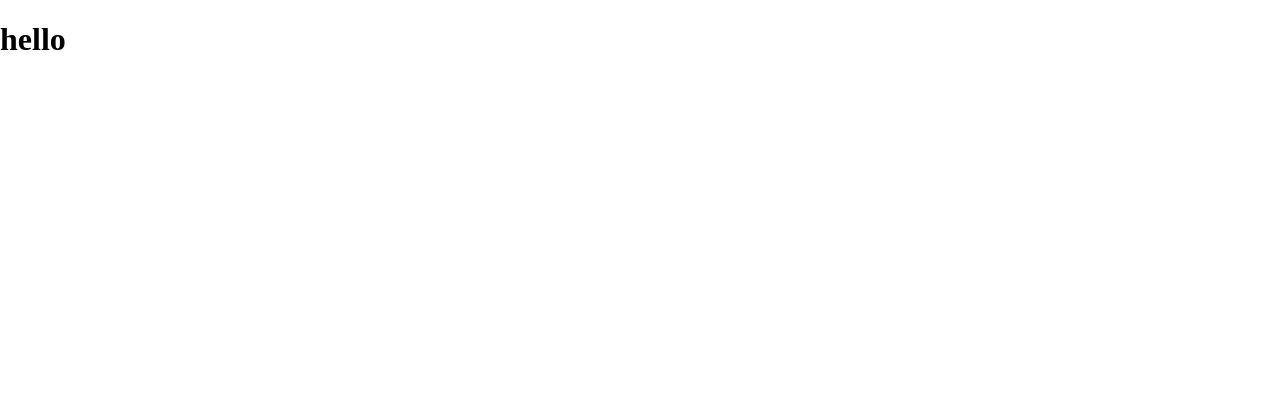
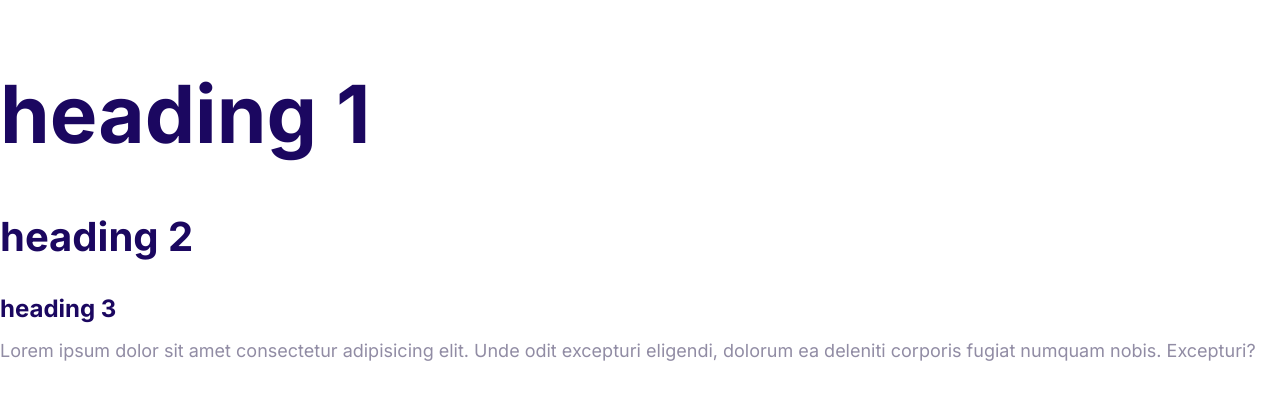
Before and after one commit to arshamDev/ArshamDev, a plain HTML site: page index.html in a window 1280 px wide. Drawn offline with Linux system fonts and the light colour scheme.

Commit message:
Define the styles for the fonts(Typography)

```diff
--- a/css/styles.css
+++ b/css/styles.css
@@ -5,3 +5,45 @@
   --color-heading: #1b0760;
   --color-body: #918ca4;
 }
+html {
+  font-size: 62.5%;
+}
+body {
+  font-family: Inter, Arial, Helvetica, sans-serif;
+  color: var(--color-body);
+  font-size: 2.4rem;
+  line-height: 1.5;
+}
+h1,
+h2,
+h3 {
+  color: var(--color-heading);
+  margin-bottom: 1rem;
+}
+h1 {
+  font-size: 7rem;
+}
+h2 {
+  font-size: 4rem;
+}
+h3 {
+  font-size: 3rem;
+}
+p {
+  margin-top: 0;
+}
+@media screen and (min-width: 1024px) {
+  body {
+    font-size: 1.8rem;
+  }
+
+  h1 {
+    font-size: 8rem;
+  }
+  h2 {
+    font-size: 4rem;
+  }
+  h3 {
+    font-size: 2.4rem;
+  }
+}
--- a/index.html
+++ b/index.html
@@ -4,11 +4,24 @@
     <meta charset="UTF-8" />
     <meta http-equiv="X-UA-Compatible" content="IE=edge" />
     <meta name="viewport" content="width=device-width, initial-scale=1.0" />
+    <link rel="preconnect" href="https://fonts.googleapis.com" />
+    <link rel="preconnect" href="https://fonts.gstatic.com" crossorigin />
+    <link
+      href="https://fonts.googleapis.com/css2?family=Inter:wght@400;700&display=swap"
+      rel="stylesheet"
+    />
+    <link rel="stylesheet" href="./css/normalize.css" />
     <link rel="stylesheet" href="./css/styles.css" />
-    <link rel="stylesheet" href="./css/normalize.css" />
     <title>Document</title>
   </head>
   <body>
-    <h1>hello</h1>
+    <h1>heading 1</h1>
+    <h2>heading 2</h2>
+    <h3>heading 3</h3>
+    <p>
+      Lorem ipsum dolor sit amet consectetur adipisicing elit. Unde odit
+      excepturi eligendi, dolorum ea deleniti corporis fugiat numquam nobis.
+      Excepturi?
+    </p>
   </body>
 </html>
```
